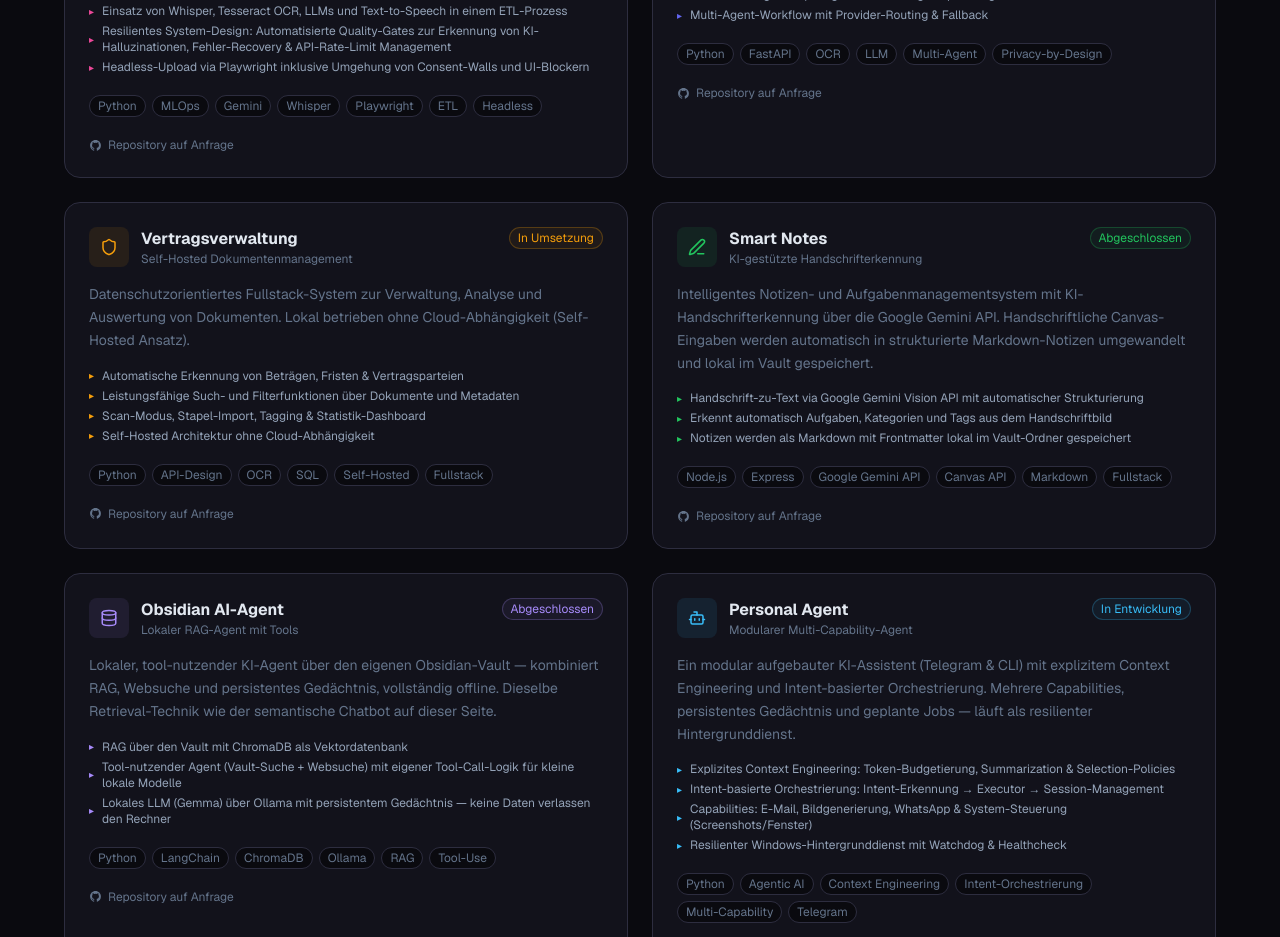
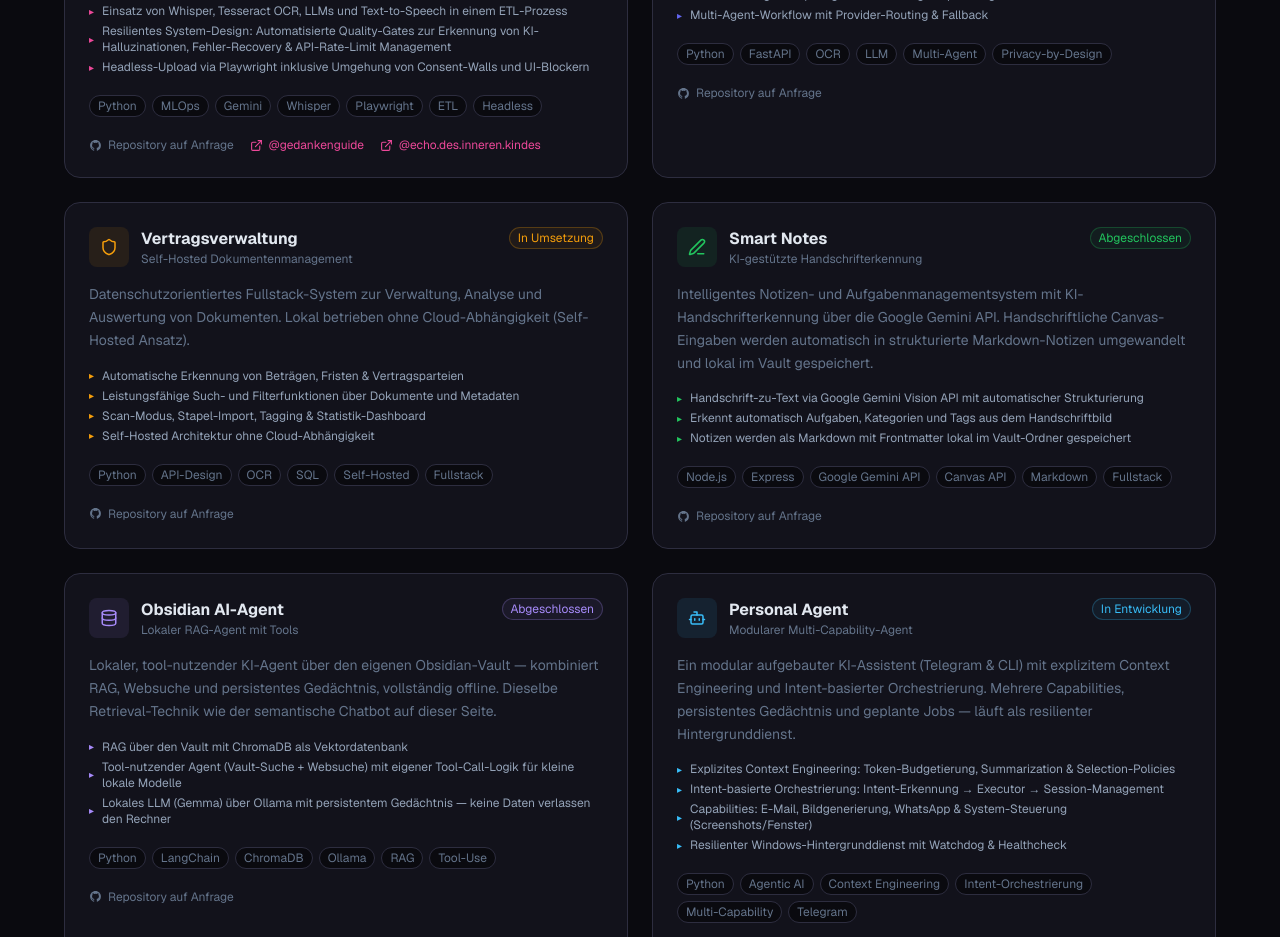
Before and after one commit to saschaschumbera/portfolio, a Next.js app: page / in a window 1280 px wide. Shown: the part 4540-5477 px from the top of the page. Built offline with nearby package versions, Linux system fonts and the light colour scheme.

Commit message:
feat: add tiktok links to project cards

```diff
--- a/src/components/Projects.tsx
+++ b/src/components/Projects.tsx
@@ -4,7 +4,7 @@
 import { motion } from "framer-motion";
 import { useInView } from "framer-motion";
 import { useRef } from "react";
-import { Shield, FileSearch, X, Video, PenLine, Play, Database, Bot, Gamepad2, Eye, Clapperboard } from "lucide-react";
+import { Shield, FileSearch, X, Video, PenLine, Play, Database, Bot, Gamepad2, Eye, Clapperboard, ExternalLink } from "lucide-react";
 import { useIsMounted } from "@/hooks/useIsMounted";
 import { useLang } from "./LanguageProvider";
 import { t } from "@/lib/translations";
@@ -16,7 +16,7 @@
 );
 
 const projectMeta = [
-  { icon: Clapperboard, accent: "#ec4899", github: null, videoSrc: null, tags: ["Python", "MLOps", "Gemini", "Whisper", "Playwright", "ETL", "Headless"] },
+  { icon: Clapperboard, accent: "#ec4899", github: null, videoSrc: null, tags: ["Python", "MLOps", "Gemini", "Whisper", "Playwright", "ETL", "Headless"], externalLinks: [{ label: "@gedankenguide", url: "https://www.tiktok.com/@gedankenguide" }, { label: "@echo.des.inneren.kindes", url: "https://www.tiktok.com/@echo.des.inneren.kindes" }] },
   { icon: FileSearch, accent: "#6366f1", github: null, videoSrc: null, tags: ["Python", "FastAPI", "OCR", "LLM", "Multi-Agent", "Privacy-by-Design"] },
   { icon: Shield, accent: "#f59e0b", github: null, videoSrc: null, tags: ["Python", "API-Design", "OCR", "SQL", "Self-Hosted", "Fullstack"] },
   { icon: PenLine, accent: "#22c55e", github: null, videoSrc: null, tags: ["Node.js", "Express", "Google Gemini API", "Canvas API", "Markdown", "Fullstack"] },
@@ -56,7 +56,7 @@
 
         <div className="grid md:grid-cols-2 gap-6">
           {tx.items.map((item, i) => {
-            const { icon: Icon, accent, github, videoSrc, tags } = projectMeta[i];
+            const { icon: Icon, accent, github, videoSrc, tags, externalLinks } = projectMeta[i] as any;
             return (
               <motion.article
                 key={item.title}
@@ -195,6 +195,19 @@
                       {tx.demoVideo}
                     </button>
                   )}
+                  {externalLinks?.map((link: any) => (
+                    <a
+                      key={link.url}
+                      href={link.url}
+                      target="_blank"
+                      rel="noopener noreferrer"
+                      className="flex items-center gap-1.5 text-xs hover:opacity-80 transition-opacity"
+                      style={{ color: accent }}
+                    >
+                      <ExternalLink size={13} />
+                      {link.label}
+                    </a>
+                  ))}
                 </div>
               </motion.article>
             );
```
